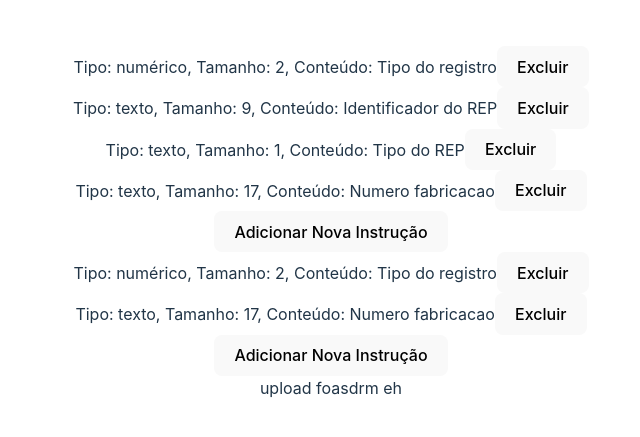
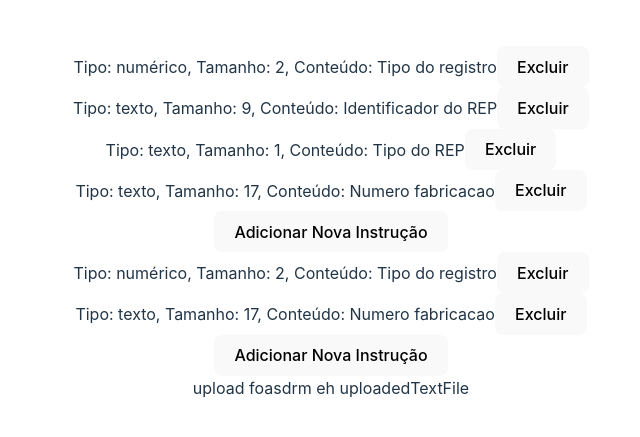
Before and after one commit to matefs/validador-de-arquivo-fiscal, a React (Vite) app: page / in a window 1280 px wide. Shown: the part 177-614 px from the top of the page, without its empty margins (309-949 px from the left). Built offline with nearby package versions, Linux system fonts and the light colour scheme.

Commit message:
add: passing uploadedTextFile trough props

```diff
--- a/src/App.jsx
+++ b/src/App.jsx
@@ -4,11 +4,11 @@ import ExampleComponent from './components/ExampleComponent';
 import UploadForm from './components/UploadForm';
 
 function App() {
-  const [uploadedTextFile, setUploadedTextFile] = useState();
+  const [uploadedTextFile, setUploadedTextFile] = useState('  uploadedTextFile');
   return (
     <div>
-      <ExampleComponent />
-      <UploadForm />
+      <ExampleComponent uploadedTextFile={uploadedTextFile} />
+      <UploadForm uploadedTextFile={uploadedTextFile} />
     </div>
   );
 }
--- a/src/components/ExampleComponent.jsx
+++ b/src/components/ExampleComponent.jsx
@@ -1,7 +1,6 @@
 import React, { useState } from 'react';
 
-const ExampleComponent = () => {
-
+const ExampleComponent = ({ uploadedTextFile }) => {
   const [instrucoesDosRegistros, setInstrucoesDosRegistros] = useState([
     [
       { tipo: 'numérico', tamanho: 2, conteudo: 'Tipo do registro' },
--- a/src/components/UploadForm.jsx
+++ b/src/components/UploadForm.jsx
@@ -1,5 +1,5 @@
 import react from 'react';
 
-export default function UploadForm() {
-  return <>upload foasdrm eh</>;
+export default function UploadForm({ uploadedTextFile }) {
+  return <>upload foasdrm eh {uploadedTextFile} </>;
 }
```
